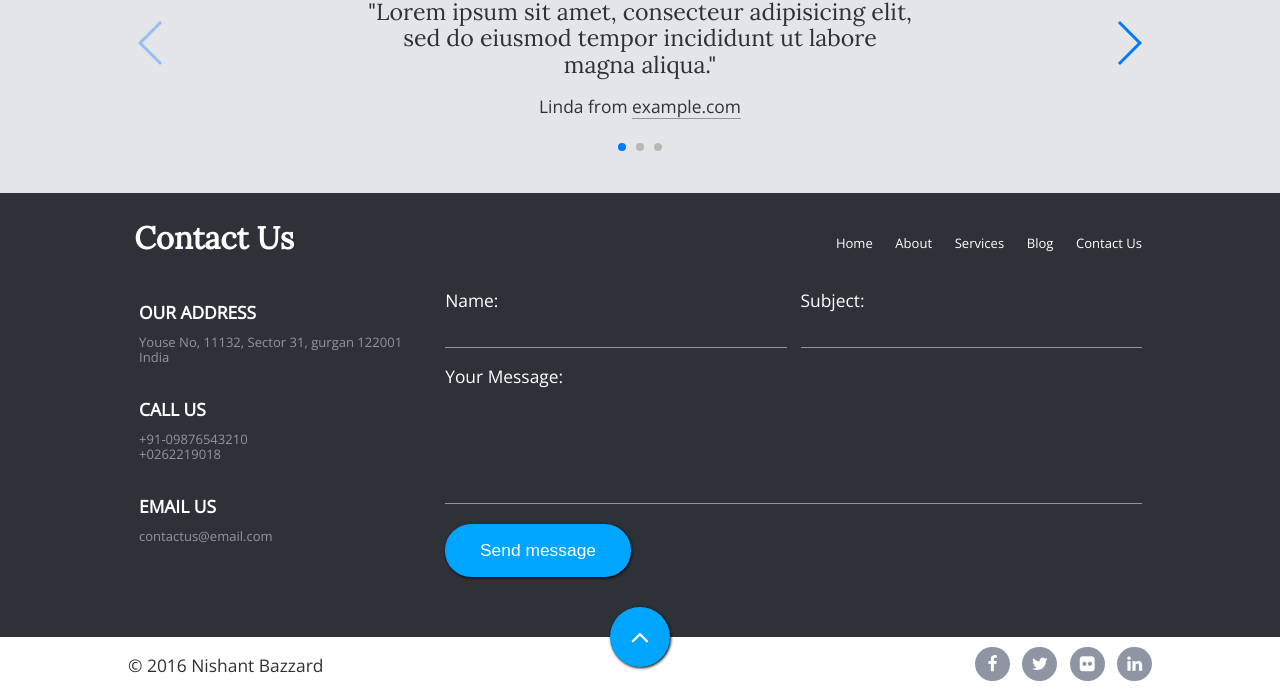
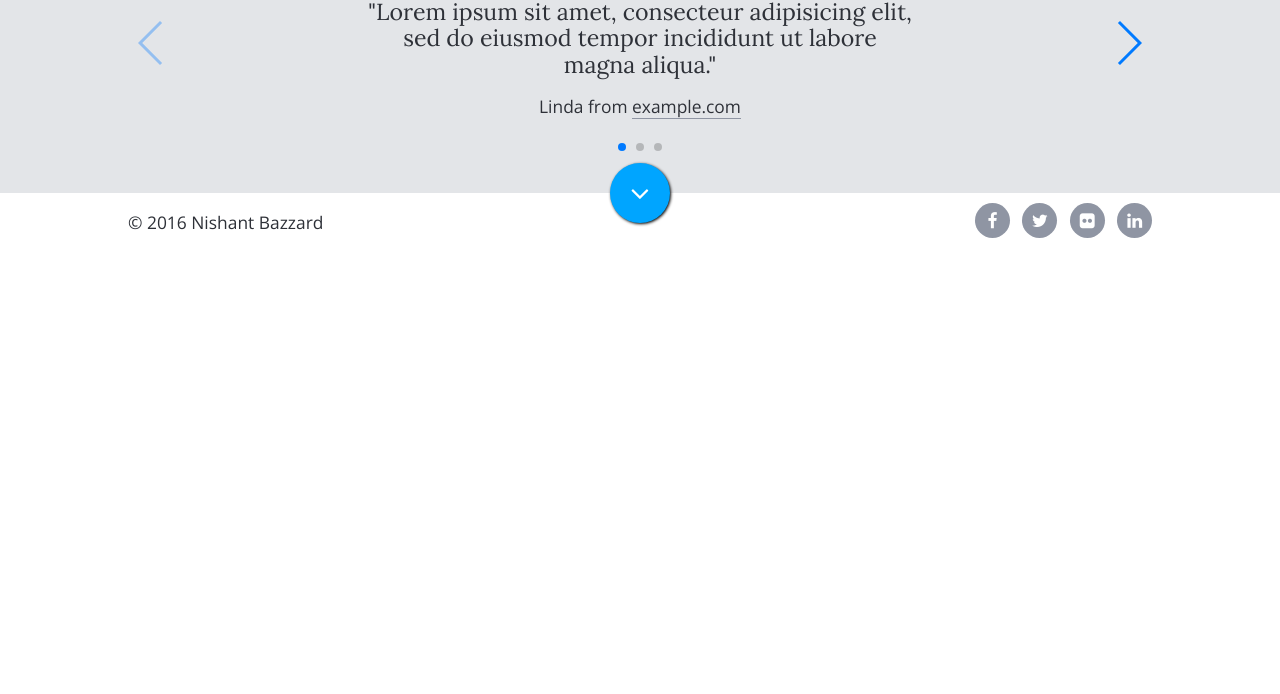
Before and after one commit to bahimy/velox, a plain HTML site: page index.html in a window 1280 px wide. Shown: the part 2825-3519 px from the top of the page. After the commit the page ends 3076 px from the top, so only its background shows below. Drawn offline with nearby package versions, Linux system fonts and the light colour scheme.

Commit message:
Adds accordion function to contacts section

```diff
--- a/index.html
+++ b/index.html
@@ -208,8 +208,8 @@
                 </div>
             </section>
 
-            <section id="contacts" class="contacts l-contacts u-clearfix js-contacts">
-                <div class="l-contacts__container">
+            <section id="contacts" class="l-contacts js-accordion">
+                <div class="l-contacts__container u-clearfix">
                     <header class="u-clearfix">
                         <h3 class="l-contacts__header">Contact Us</h3>
                         <nav class="l-contacts__navmenu">
@@ -234,7 +234,9 @@
                         </div>
                         <div class="l-contacts__cell l-contacts__cell--drop">
                             <h5>EMAIL US</h5>
-                            <p class="u-text-muted u-zeta">contactus@email.com</p>
+                            <p class="u-text-muted u-zeta">
+                                <a href="mailto:contactus@email.com">contactus@email.com</a>
+                            </p>
                         </div>
                     </div>
                     <form class="l-contacts__form" action="#" method="post">
--- a/js/script.js
+++ b/js/script.js
@@ -23,17 +23,19 @@ document.body.addEventListener("click", function() {
         /*      toggle contacts
          *********************************/
 
-var contacts = document.querySelector('.js-contacts')
+var contacts = document.querySelector('.js-accordion')
 var contactsToggleButton = document.querySelector('.js-minimize-contacts')
 var symbol = document.querySelector('.js-minimize-symbol')
 
 var symbolUp = document.createTextNode("\uf106")
 var symbolDown = document.createTextNode("\uf107")
 
-symbol.appendChild(symbolUp)
+symbol.appendChild(symbolDown)
 
-contactsToggleButton.addEventListener("click", function(e) {
-    contacts.classList.toggle("u-remove")
+contactsToggleButton.addEventListener("click", function() {
+    if (contacts.style.maxHeight) contacts.style.maxHeight = null
+    else contacts.style.maxHeight = contacts.scrollHeight + "px"
+
     if (symbol.firstChild == symbolUp) symbol.replaceChild(symbolDown, symbolUp)
     else symbol.replaceChild(symbolUp, symbolDown)
 })
--- a/scss/layout/_layout.scss
+++ b/scss/layout/_layout.scss
@@ -81,13 +81,16 @@
                ***************************/
 
 .l-contacts {
-  padding: 3em 1em;
   background-color: $color-strong;
   color: $color-base;
-  padding-bottom: 5em;
+  overflow: hidden;
+  max-height: 0;
+  transition: max-height 1s;
 }
 
 .l-contacts__container {
+  padding: 3em 1em;
+  padding-bottom: 5em;
   margin: 0 auto;
 }
 
```
Also changed, not shown: css/style.css, 1 other file.
